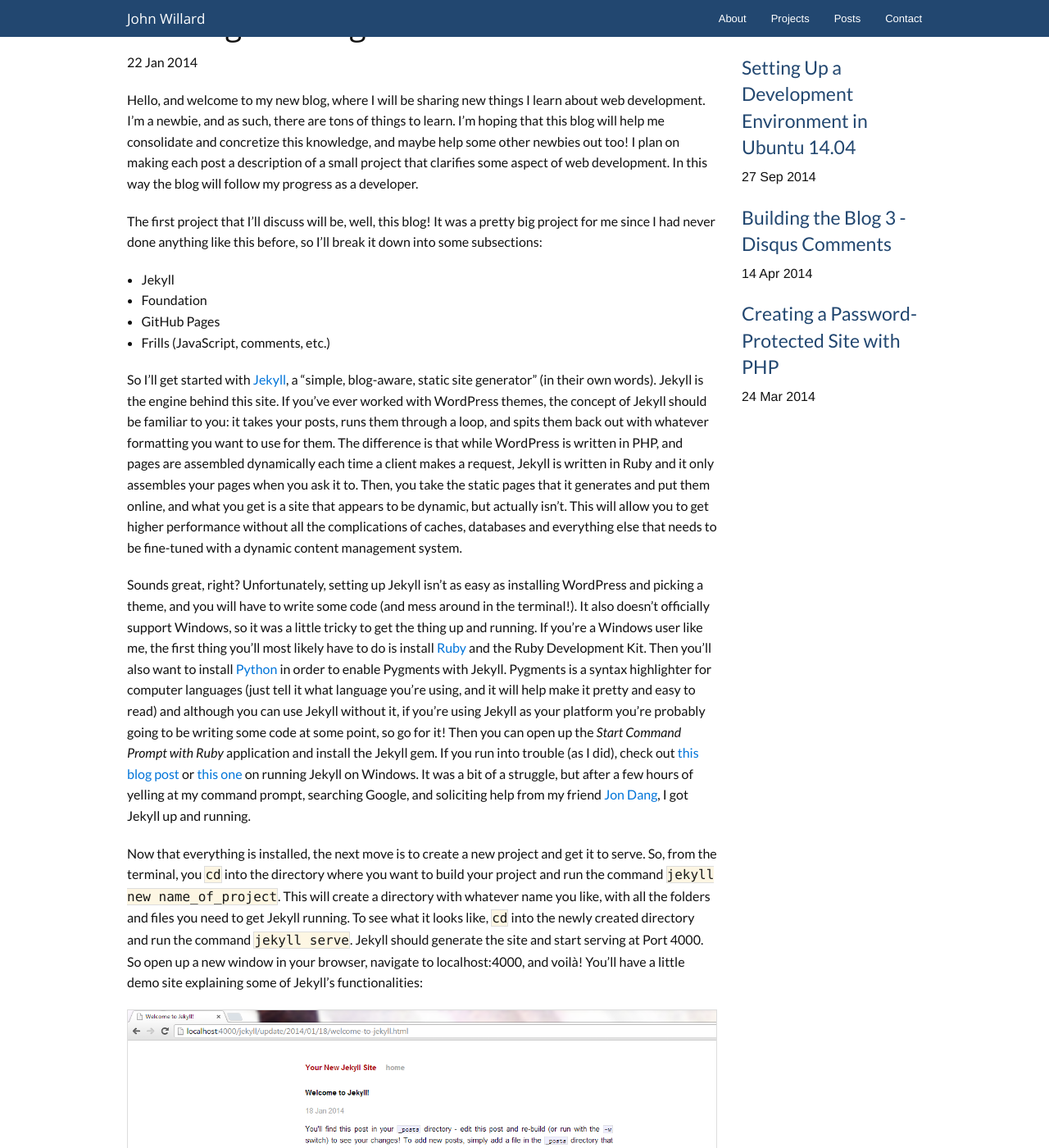
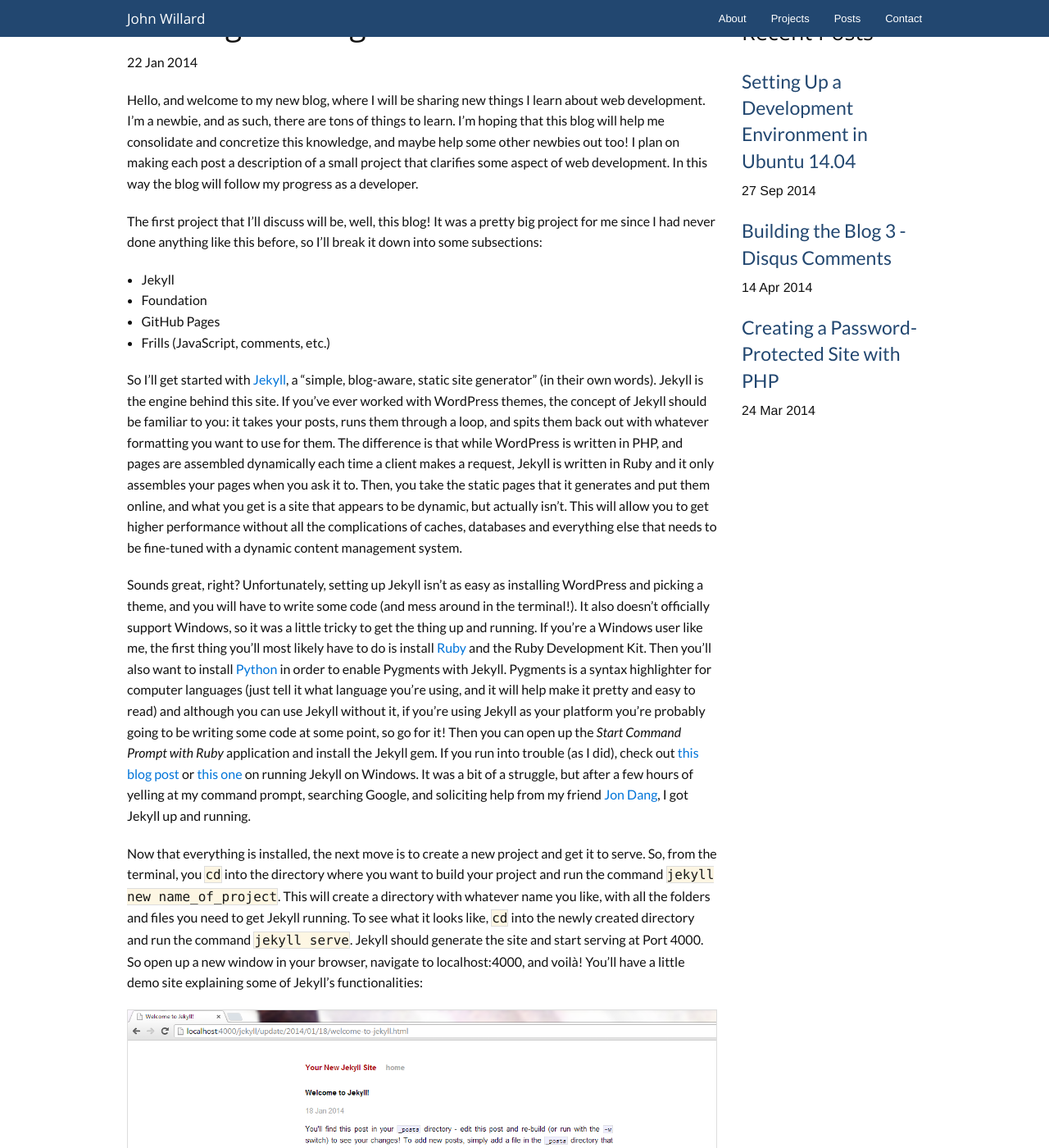
Before and after one commit to jgwil2/jgwil2.github.io, a Jekyll site: the page built from _posts/2014-01-22-building-the-blog.md, in a window 1280 px wide and 1400 px high. Shown: the whole window at 82% size. Built offline with Jekyll 4.4.1, drawn with Linux system fonts in a browser that asks for light colours; nearby versions of some CDN libraries; library files that are not in the unit come from our copies; Markdown is read by kramdown in place of the engine named in the settings; comment, search, counter and statistics services are not loaded.

Commit message:
aside margin

```diff
--- a/css/blog.scss
+++ b/css/blog.scss
@@ -163,6 +163,9 @@ header{
 .contain-to-grid{
 	margin-bottom: 2rem;
 }
+aside{
+	margin-top: 1.25rem;
+}
 footer{
 	margin-top: 10px;
 	padding-top: 10px;
```
Also changed, not shown: css/blog.min.css.
